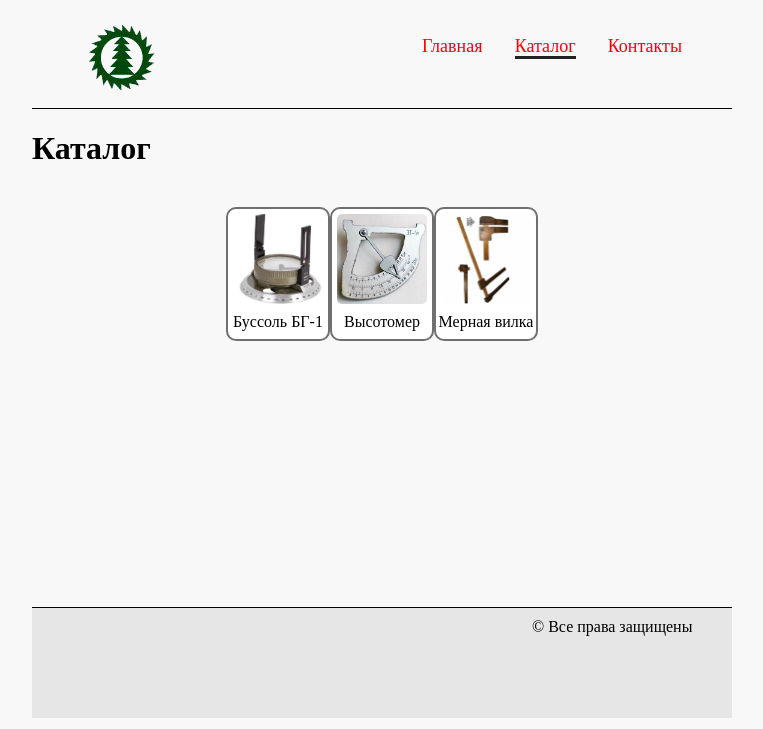
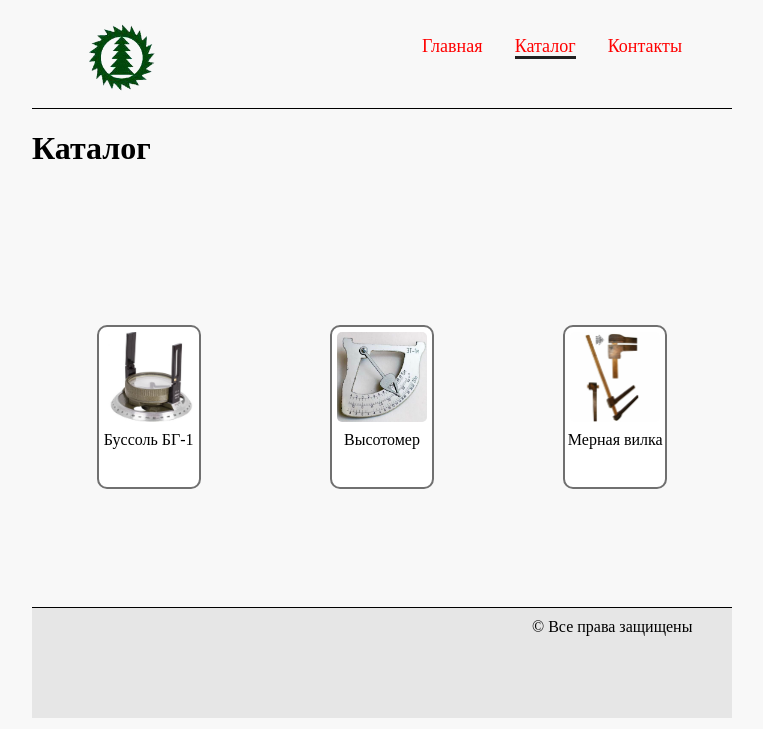
Before and after one commit to IgorChavychalov/Shop, a Django app: page /catalog/ in a window 1280 px wide. Shown: the top 729 px of the page, without its empty margins (258-1021 px from the left). Run offline with Django 3.2, Linux system fonts and the light colour scheme; data that the repository does not hold is empty.

Commit message:
ДЗ-3:     -добавленны таблицы: категории, продукт     -медия     -CSS: выравнивание товаров

```diff
--- a/static/styles/style.css
+++ b/static/styles/style.css
@@ -76,8 +76,9 @@ body {
 
 }
 .product {
+    margin: auto;
     width: 100px;
-    height: 130px;
+    height: 160px;
     border: 2px solid #707070;
     background-color: white;
     border-radius: 10px 10px 10px 10px;
```
